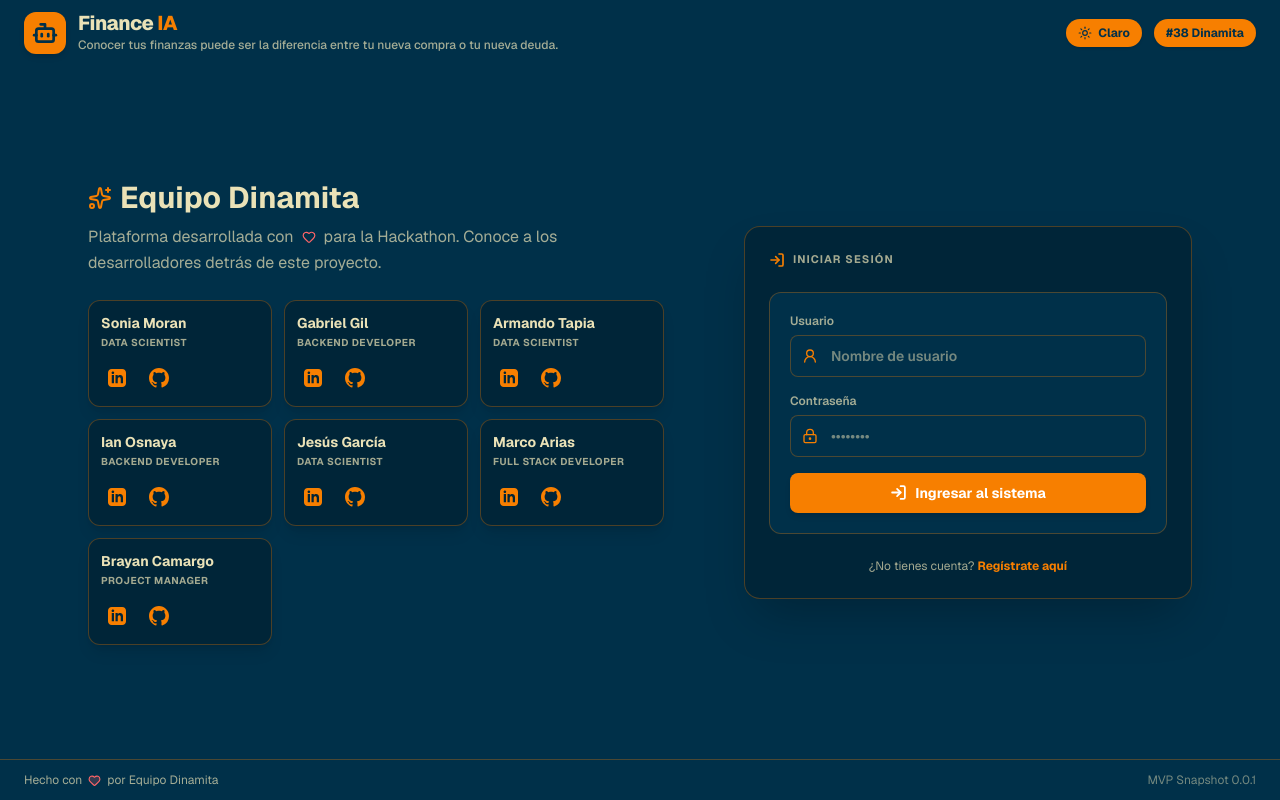
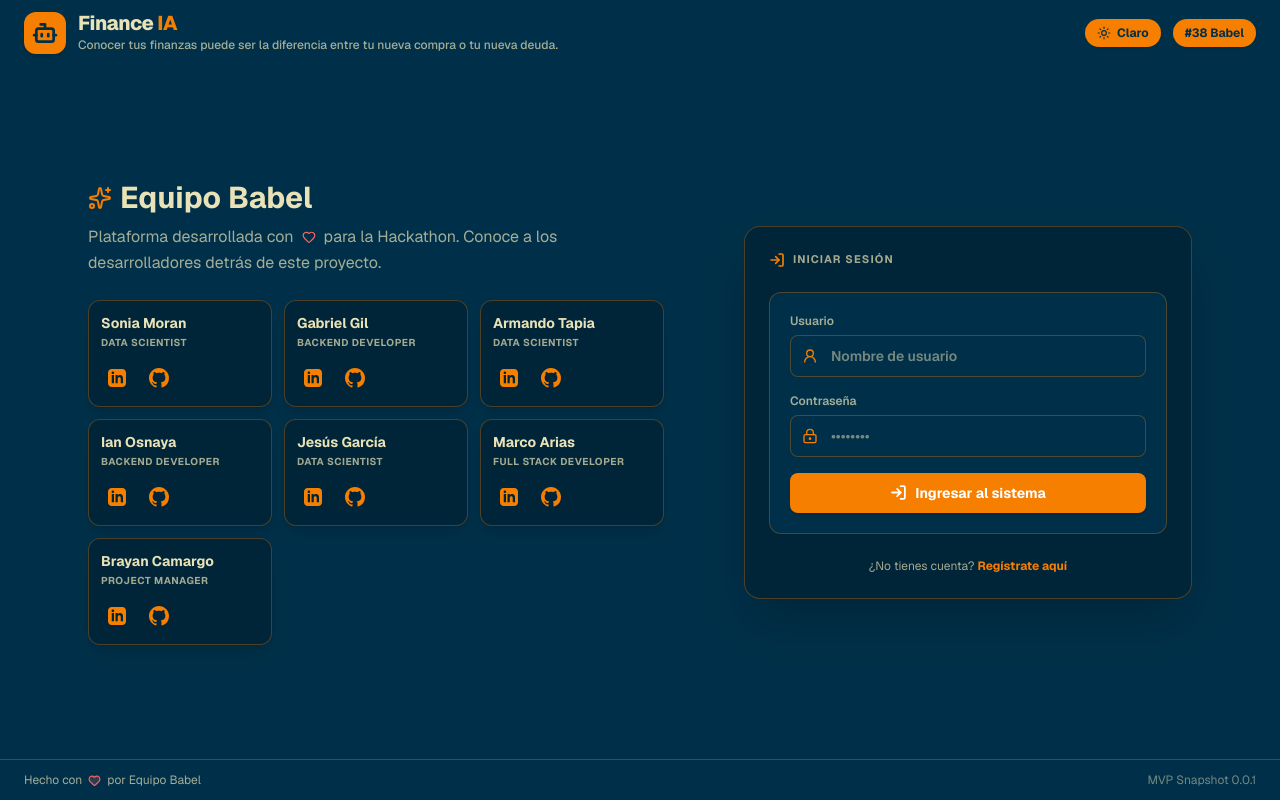
Before and after one commit to No-Country-simulation/G9-LATAM-Team-38, a Next.js app in the folder frontend/: page /login in a window 1280 px wide. Built offline with nearby package versions, Linux system fonts and the light colour scheme; no server answers.

Commit message:
Update: modificacion de nombre de equipo

```diff
--- a/frontend/scripts/replace_theme.js
+++ b/frontend/scripts/replace_theme.js
@@ -31,7 +31,7 @@ for (const [key, value] of Object.entries(replacements)) {
 }
 
 // Reemplazar GlobalFooter
-const footerRegex = /\{\/\* FOOTER EQUIPO \*\/\}\s*<footer className="w-full max-w-7xl mx-auto flex flex-col sm:flex-row justify-between items-center px-3 py-1\.5 flex-shrink-0 gap-2 border-t border-\[#8DA9C4\]\/10 text-xs">\s*<div className="flex items-center gap-1\.5">\s*<span className=\{?"text-\[var\(--brand-muted\)\]"\}?>Hecho con<\/span>\s*<Heart size=\{13\} className="text-red-400 fill-red-400\/20" \/>\s*<span className=\{?"text-\[var\(--brand-muted\)\]"\}?>por Equipo Dinamita<\/span>\s*<\/div>\s*<button\s*onClick=\{[^}]+\}\s*className="flex items-center gap-1 text-\[#8DA9C4\] hover:underline font-bold transition-colors"\s*>\s*<Users size=\{14\} \/>\s*<span>Ver Miembros del Equipo<\/span>\s*\{mostrarMiembros \? <ChevronUp size=\{13\} \/> : <ChevronDown size=\{13\} \/>\}\s*<\/button>\s*<\/footer>/;
+const footerRegex = /\{\/\* FOOTER EQUIPO \*\/\}\s*<footer className="w-full max-w-7xl mx-auto flex flex-col sm:flex-row justify-between items-center px-3 py-1\.5 flex-shrink-0 gap-2 border-t border-\[#8DA9C4\]\/10 text-xs">\s*<div className="flex items-center gap-1\.5">\s*<span className=\{?"text-\[var\(--brand-muted\)\]"\}?>Hecho con<\/span>\s*<Heart size=\{13\} className="text-red-400 fill-red-400\/20" \/>\s*<span className=\{?"text-\[var\(--brand-muted\)\]"\}?>por Equipo Babel<\/span>\s*<\/div>\s*<button\s*onClick=\{[^}]+\}\s*className="flex items-center gap-1 text-\[#8DA9C4\] hover:underline font-bold transition-colors"\s*>\s*<Users size=\{14\} \/>\s*<span>Ver Miembros del Equipo<\/span>\s*\{mostrarMiembros \? <ChevronUp size=\{13\} \/> : <ChevronDown size=\{13\} \/>\}\s*<\/button>\s*<\/footer>/;
 
 const globalFooterCode = `      {/* FOOTER EQUIPO */}
       <GlobalFooter>
--- a/frontend/src/app/login/page.tsx
+++ b/frontend/src/app/login/page.tsx
@@ -309,7 +309,7 @@ export default function LoginPage() {
                 size={24}
               />
 
-              Equipo Dinamita
+              Equipo Babel
             </h2>
 
             <p className="text-[var(--brand-muted)] text-sm md:text-base leading-relaxed">
--- a/frontend/src/components/GlobalFooter.tsx
+++ b/frontend/src/components/GlobalFooter.tsx
@@ -10,7 +10,7 @@ export function GlobalFooter({ children }: GlobalFooterProps) {
       <div className="flex items-center gap-1.5 mb-2 sm:mb-0">
         <span className="text-[var(--brand-muted)]">Hecho con</span>
         <Heart size={13} className="text-red-400 fill-red-400/20" />
-        <span className="text-[var(--brand-muted)]">por Equipo Dinamita</span>
+        <span className="text-[var(--brand-muted)]">por Equipo Babel</span>
       </div>
       <div className="flex items-center gap-4">
         {children}
--- a/frontend/src/components/GlobalHeader.tsx
+++ b/frontend/src/components/GlobalHeader.tsx
@@ -76,7 +76,7 @@ export function GlobalHeader({ username, onLogout, isAdmin }: GlobalHeaderProps)
           </div>
         ) : (
           <div className="bg-[var(--brand-accent)] text-[var(--brand-bg)] text-xs font-bold px-3 py-1.5 rounded-full shadow-sm hidden sm:block">
-            #38 Dinamita
+            #38 Babel
           </div>
         )}
       </div>
--- a/frontend/src/components/ResultsDashboard.tsx
+++ b/frontend/src/components/ResultsDashboard.tsx
@@ -62,7 +62,7 @@ export default function ResultsDashboard({ data, onReset }: ResultsDashboardProp
                 {/* Recomendaciones */}
                 <div>
                     <h3 className="text-lg font-medium text-white mb-6 flex items-center gap-2">
-                        <span>💡</span> Finance-Dinamita
+                        <span>💡</span> Finance-Babel
                     </h3>
                     <ul className="space-y-4">
                         {data.recomendaciones.map((rec, idx) => {
```
Also changed, not shown: 1 other file (tests, documents, lock files or other folders).
